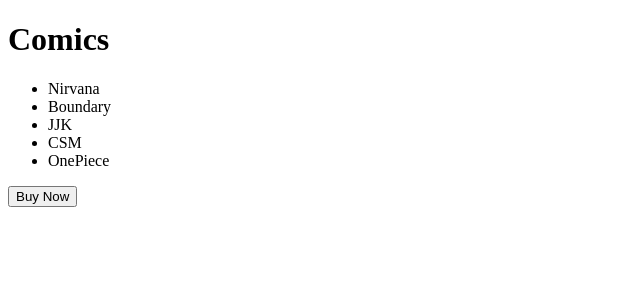
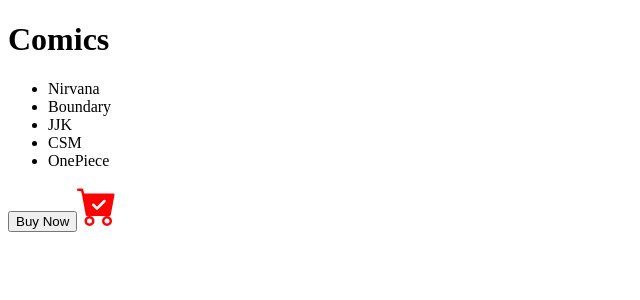
Before and after one commit to animesh0701/comic_app, a React (Vite) app: page / in a window 1280 px wide. Shown: the top 300 px of the page, without its empty margins (0-640 px from the left). Built offline with nearby package versions, Linux system fonts and the light colour scheme; the HTML template or start-up script is replaced by a standard one.

Commit message:
Added react icons

```diff
--- a/package.json
+++ b/package.json
@@ -9,8 +9,10 @@
     "preview": "vite preview"
   },
   "dependencies": {
+    "@types/styled-components": "^5.1.28",
     "react": "^18.2.0",
-    "react-dom": "^18.2.0"
+    "react-dom": "^18.2.0",
+    "react-icons": "^4.7.1"
   },
   "devDependencies": {
     "@types/react": "^18.0.27",
--- a/src/App.tsx
+++ b/src/App.tsx
@@ -2,6 +2,7 @@
 import Alert from "./components/Alert";
 import Button from "./components/Button";
 import { useState } from "react";
+import { BsFillCartCheckFill } from "react-icons/bs";
 const comics = ["Nirvana", "Boundary", "JJK", "CSM", "OnePiece"];
 
 const handleSelectItem = (item: string) => {
@@ -24,6 +25,7 @@
         </Alert>
       )}
       <Button onClick={() => setAlertVisibility(true)}>Buy Now</Button>
+      <BsFillCartCheckFill color="red" size={40} />
     </div>
   );
 }
```
Also changed, not shown: 1 other file (tests, documents, lock files or other folders).
